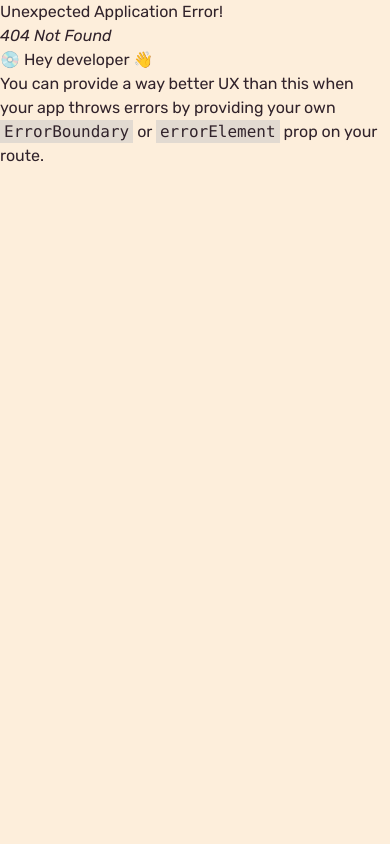
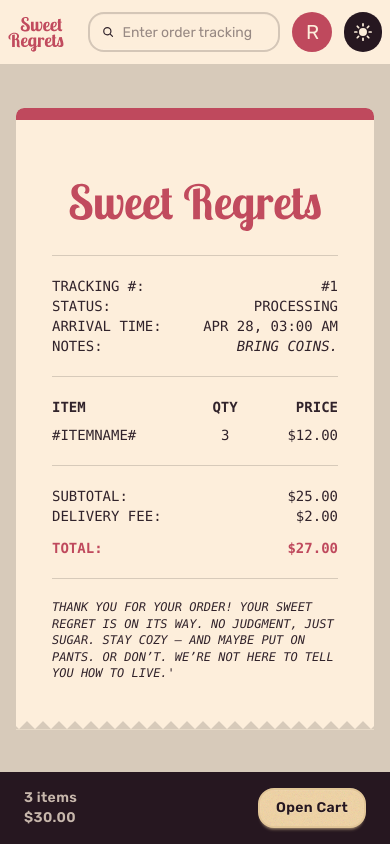
Before and after one commit to russelhanapi/sweet-regrets, a React (Vite) app: page /order/new in a window 390 px wide. Before the commit this address had no page. Built offline with nearby package versions, Linux system fonts and the light colour scheme.

Commit message:
feat: add content and style Order page with Receipt and OrderItem components
- Created Order page layout and added basic styling for responsiveness.
- Created Receipt component to display order details and item list.
- Created OrderItem component for individual item rows inside the receipt.

```diff
--- a/src/App.jsx
+++ b/src/App.jsx
@@ -12,7 +12,7 @@ const router = createBrowserRouter([
       { path: '/', element: <Home /> },
       { path: '/menu', element: <Menu /> },
       { path: '/cart', element: <Cart /> },
-      { path: '/order', element: <Order /> },
+      { path: '/order/:orderId', element: <Order /> },
     ],
   },
 ]);
--- /dev/null
+++ b/src/components/ui/Receipt.jsx
@@ -0,0 +1,76 @@
+import { brandLogoWeb } from '../../assets/images';
+import OrderItem from '../../features/order/OrderItem';
+
+function Receipt() {
+  return (
+    <div className='bg-base-100 max-container border-primary receipt-container flex w-full max-w-96 flex-col gap-2 rounded-t-lg border-t-12 p-9 font-mono text-sm uppercase shadow-lg'>
+      <div className='p-4'>
+        <img src={brandLogoWeb} alt='logo' className='w-full' />
+      </div>
+
+      <hr className='text-base-300' />
+
+      <div className='flex flex-col py-3'>
+        <p className='flex justify-between'>
+          Tracking #: <span>#1</span>
+        </p>
+        <p className='flex justify-between'>
+          Status:
+          <span>Processing</span>
+        </p>
+        <p className='flex justify-between'>
+          Arrival Time:
+          <span>Apr 28, 03:00 AM</span>
+        </p>
+        <p className='flex justify-between'>
+          Notes: <span className='italic'>Bring coins.</span>
+        </p>
+      </div>
+
+      <hr className='text-base-300' />
+
+      <div className='flex flex-col gap-1 py-3'>
+        <table className='table-auto'>
+          <thead>
+            <tr>
+              <th className='pb-2 text-left'>Item</th>
+              <th className='pb-2 text-center'>QTY</th>
+              <th className='pb-2 text-right'>Price</th>
+            </tr>
+          </thead>
+          <tbody>
+            <OrderItem />
+          </tbody>
+        </table>
+      </div>
+
+      <hr className='text-base-300' />
+
+      <div className='flex flex-col py-3'>
+        <p className='flex justify-between'>
+          Subtotal: <span>$25.00</span>
+        </p>
+
+        <p className='flex justify-between'>
+          Delivery fee: <span>$2.00</span>
+        </p>
+        <p className='text-primary mt-3 flex justify-between font-bold'>
+          Total:
+          <span className='text-primary'>$27.00</span>
+        </p>
+      </div>
+
+      <hr className='text-base-300' />
+
+      <div className='py-3'>
+        <p className='text-xs leading-snug italic'>
+          Thank you for your order! Your Sweet Regret is on its way. No
+          judgment, just sugar. Stay cozy — and maybe put on pants. Or don’t.
+          We’re not here to tell you how to live.'
+        </p>
+      </div>
+    </div>
+  );
+}
+
+export default Receipt;
--- /dev/null
+++ b/src/features/order/OrderItem.jsx
@@ -0,0 +1,11 @@
+function OrderItem() {
+  return (
+    <tr>
+      <td>#ITEMNAME#</td>
+      <td className='text-center'>3</td>
+      <td className='text-right'>$12.00</td>
+    </tr>
+  );
+}
+
+export default OrderItem;
--- a/src/index.css
+++ b/src/index.css
@@ -84,4 +84,15 @@
     max-width: 1440px;
     margin: 0 auto;
   }
+
+  /* https://css-generators.com/custom-borders/ */
+  .receipt-container {
+    mask: conic-gradient(
+        from -45deg at bottom,
+        #0000,
+        #000 1deg 89deg,
+        #0000 90deg
+      )
+      50%/16px 100%;
+  }
 }
--- a/src/pages/Order.jsx
+++ b/src/pages/Order.jsx
@@ -1,7 +1,11 @@
-import React from 'react';
+import Receipt from '../components/ui/Receipt';
 
 function Order() {
-  return <div>Order</div>;
+  return (
+    <div className='bg-base-300 flex min-h-full items-center justify-center px-4 py-10'>
+      <Receipt />
+    </div>
+  );
 }
 
 export default Order;
```
